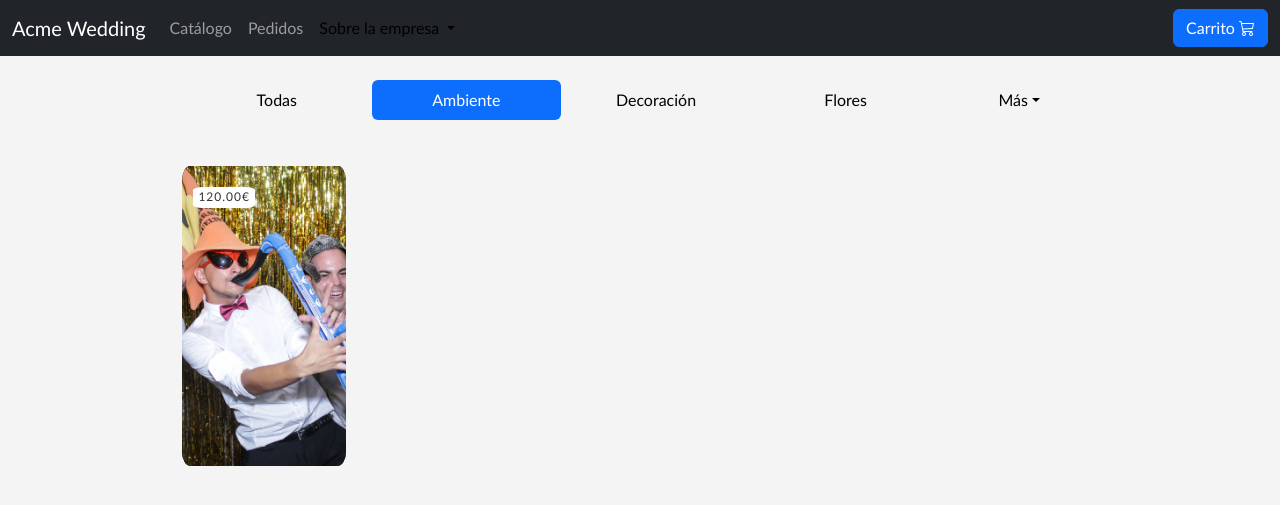
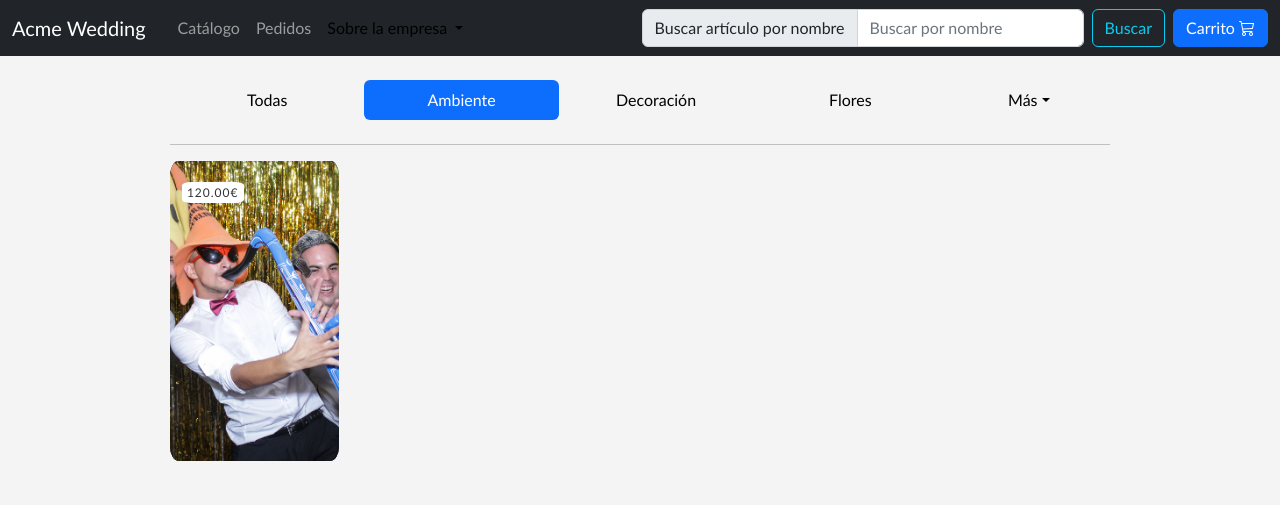
Before and after one commit to PGPI-3-7/acme-wedding, a Django app: a page that uses base/templates/base.html in a window 1280 px wide. Shown: the top 505 px of the page. Run offline with Django 3.2, Linux system fonts and the light colour scheme; data comes from the database, SQL or seed files in the repository; some web fonts are replaced.

Commit message:
feat: Búsqueda por nombre de artículo
También he modificado un poco el html de otras páginas.

```diff
--- a/base/templates/base.html
+++ b/base/templates/base.html
@@ -19,7 +19,7 @@
             <button class="navbar-toggler" type="button" data-bs-toggle="collapse" data-bs-target="#navbarSupportedContent" aria-controls="navbarSupportedContent" aria-expanded="false" aria-label="Toggle navigation">
                 <span class="navbar-toggler-icon"></span>
             </button>
-            <div class="collapse navbar-collapse" id="navbarSupportedContent">
+            <div class="collapse navbar-collapse px-2" id="navbarSupportedContent">
                 <ul class="navbar-nav me-auto mb-2 mb-lg-0">
                     {% block menuitems %}{% endblock %}
 
@@ -47,6 +47,13 @@
 
 
                 </ul>
+                <form class="d-flex nav-item mb-2 mb-lg-0" action="/catalogo" method="GET">
+                    <div class="input-group">
+                        <span class="input-group-text" id="id-etiqueta-buscar-nombre">Buscar artículo por nombre</span>
+                        <input id="id-buscar-nombre" class="form-control me-2" name="name" type="search" placeholder="Buscar por nombre" aria-label="Buscar por nombre">
+                    </div>
+                    <button class="btn btn-outline-info" type="submit">Buscar</button>
+                </form>
             </div>
             <div class="nav-item">
                 <a class="btn btn-primary" href="/cart">Carrito&nbsp;<em class="bi bi-cart3"></em></a>
--- a/base/templates/inicio.html
+++ b/base/templates/inicio.html
@@ -12,7 +12,8 @@
     </div>
 
     <div class="row">
-        <div id="carouselExampleCaptions" class="carousel slide" data-bs-ride="carousel">
+        <div class="col-12">
+          <div id="carouselExampleCaptions" class="carousel slide" data-bs-ride="carousel">
             <div class="carousel-indicators">
               <button type="button" data-bs-target="#carouselExampleCaptions" data-bs-slide-to="0" class="active" aria-current="true" aria-label="Slide 1"></button>
               <button type="button" data-bs-target="#carouselExampleCaptions" data-bs-slide-to="1" aria-label="Slide 2"></button>
@@ -53,6 +54,7 @@
               <span class="visually-hidden">Next</span>
             </button>
           </div>
+        </div>
     </div>
 
 </div>
--- a/base/templates/product/catalogo.html
+++ b/base/templates/product/catalogo.html
@@ -2,19 +2,15 @@
 {% load static %}
 
 {% block title %}
-  {% if category %}{{ category.name }}{% else %}Products{% endif %}
+{% if category %}{{ category.name }}{% else %}Products{% endif %}
+{% endblock %}
+
+{% block css %}
+    <link rel="stylesheet" href="{% static "product/catalogo.css" %}">
 {% endblock %}
 
 {% block content %}
-
-
-<link rel="stylesheet" href="{% static "product/catalogo.css" %}">
-
-<div class="container" >
-    <br>
-
-    <nav class="nav nav-pills nav-justified sticky">
-
+    <nav class="nav nav-pills nav-justified my-4 sticky">
         <a  {% if not category %}class="nav-item nav-link active"{% endif %}class="nav-item nav-link" href="{% url "base:product_list" %}">Todas</a>
         {% for c in categories_limit %}
             <a id="category-{{ forloop.counter }}" {% if category.slug == c.slug %} class="nav-item nav-link active"{% endif %}class="nav-item nav-link" href="{{ c.get_absolute_url }}">{{ c.name }}</a>
@@ -29,7 +25,9 @@
         </div>
     </nav>
 
-    <div class=" justify-content-center mt-100">
+    <hr>
+
+    <div class=" justify-content-center">
         <div class="row row-cols-1 row-cols-sm-2 row-cols-md-3 row-cols-lg-4 row-cols-xl-5">
             {% for product,form in products.items %}
             <div class="col mb-4">
@@ -78,5 +76,4 @@
             {% endfor %}
         </div>
     </div>
-</div>
 {% endblock %}
--- a/base/views.py
+++ b/base/views.py
@@ -49,22 +49,26 @@ def product_list(request, category_slug=None):
 
     categories_limit=categories[0:3]
     categories_all=categories[3:]
-    products_ava = Product.objects.filter(available=True)
-    products_sol = Product.objects.filter(available=False)
+
+    products = Product.objects.all()
+    if request.GET.get('name'):
+        products = products.filter(name__icontains=request.GET['name'])
+
     if category_slug:
         category = get_object_or_404(Category, slug=category_slug)
-        products_ava = products_ava.filter(category=category)
-        products_sol = products_sol.filter(category=category)
+        products = products.filter(category=category)
+
+    products_ava = products.filter(available=True)
+    products_sol = products.filter(available=False)
 
     # Asigna un formulario a cada producto disponible
-    products = {p:CartAddProductForm() for p in products_ava}
+    products_ava_dict = {p:CartAddProductForm() for p in products_ava}
 
-    return render(request,
-                  'product/catalogo.html',
+    return render(request,'product/catalogo.html',
                   {'category': category,
                    'categories_limit': categories_limit,
                    'categories_all': categories_all,
-                   'products': products,
+                   'products': products_ava_dict,
                    'products_sol': products_sol
                    })
 
```
